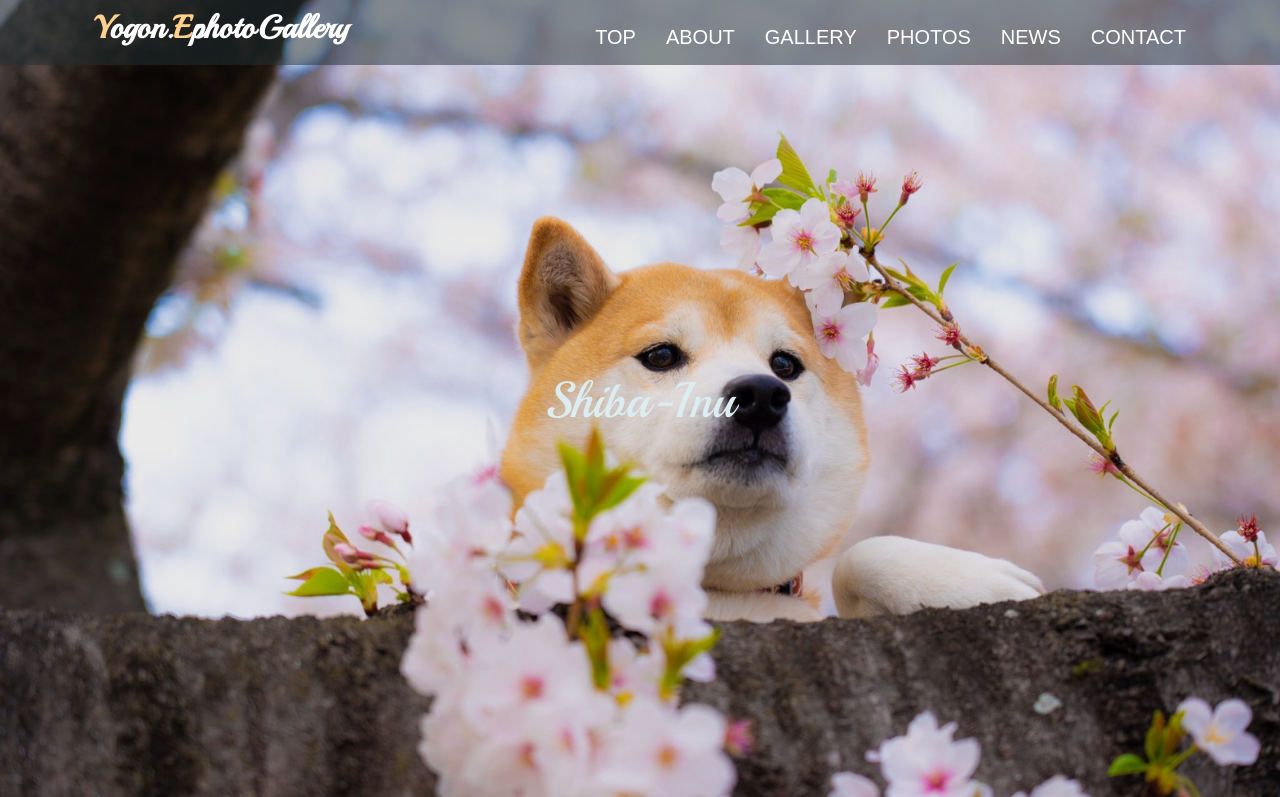
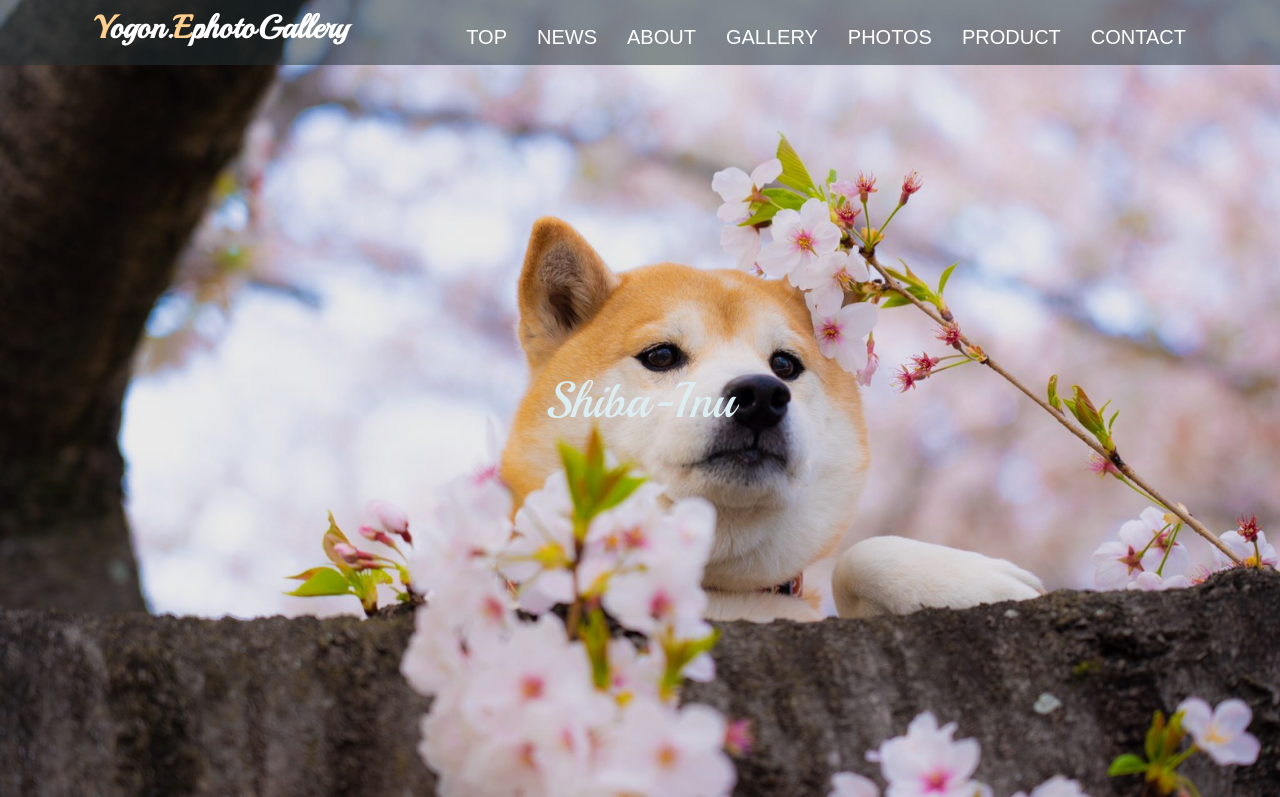
Before and after one commit to yogon-web/yogon-gallery, a plain HTML site: page shibainu.html in a window 1280 px wide. Shown: the top 797 px of the page. Drawn offline with nearby package versions, Linux system fonts and the light colour scheme; some packages are replaced by stand-ins of ours; a web font is replaced by a local one.

Commit message:
Update shibainu.html

```diff
--- a/shibainu.html
+++ b/shibainu.html
@@ -51,10 +51,11 @@
       <div class="inner">
         <ul class="main-nav">
           <li><a href="index.html">TOP</a></li>
+          <li><a href="index.html#news.html">NEWS</a></li>
           <li><a href="index.html#about.html">ABOUT</a></li>
           <li><a href="index.html#gallery.html">GALLERY</a></li>
           <li><a href="index.html#photo-collections.html">Photos</a></li>
-          <li><a href="index.html#news.html">NEWS</a></li>
+          <li><a href="index.html#product.html">PRODUCT</a></li>
           <li><a href="index.html#contact.html">CONTACT</a></li>
         </ul>
       </div>
```
